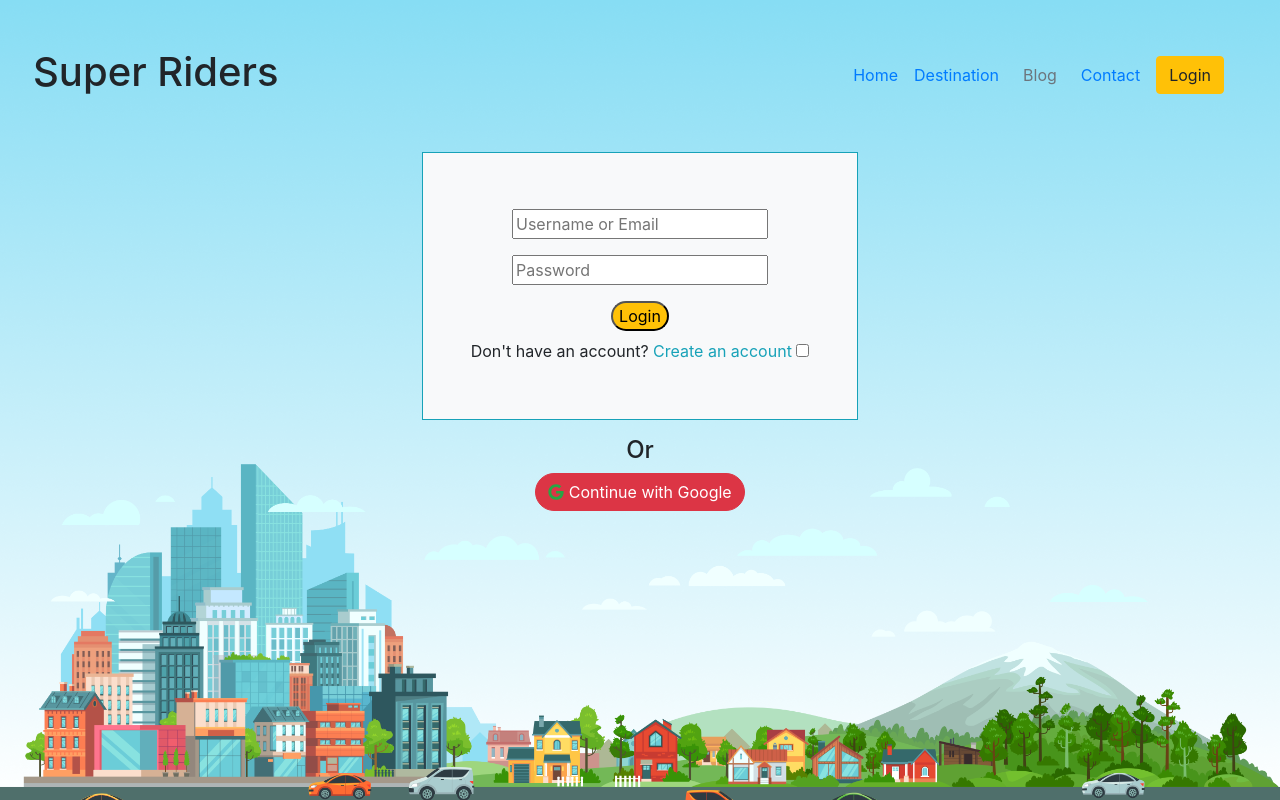
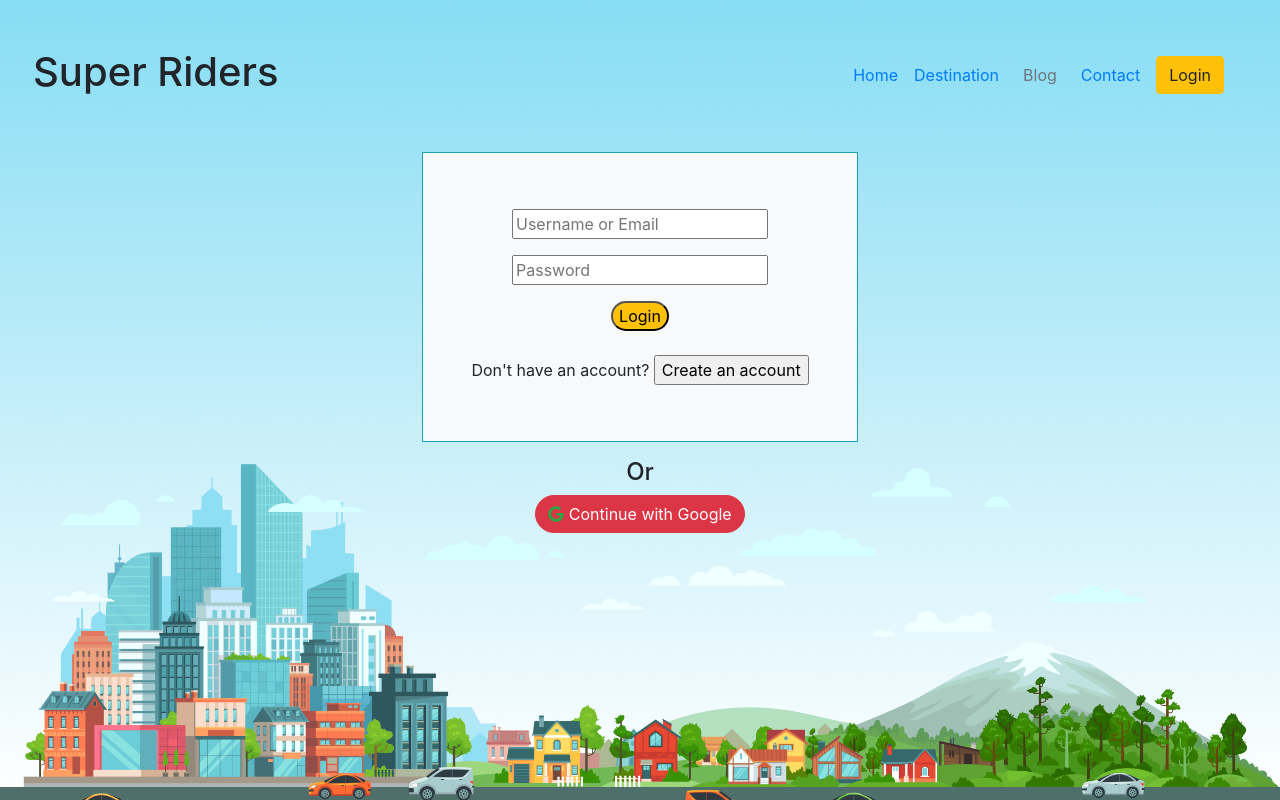
Before and after one commit to mdmehedyhassan/super-riders, a React (Create React App) app: page /login in a window 1280 px wide. Built offline with nearby package versions, Linux system fonts and the light colour scheme.

Commit message:
login btn again

```diff
--- a/src/components/Login/Login.js
+++ b/src/components/Login/Login.js
@@ -105,10 +105,10 @@ const Login = () => {
                 <input className="m-2" type="password" name="password" onBlur={handleBlur} id="" placeholder="Password" required />
                 {newUser && <input type="password" className="m-2" name="password" onBlur={handleBlur} id="" placeholder="Confirm Password" />}
 
-                <input className="m-2 bg-warning rounded-pill" type="submit" value={newUser ? "Create an account"  : "Login"} />
+                <input className="m-2 mb-4 bg-warning rounded-pill" type="submit" value={newUser ? "Create an account"  : "Login"} />
 
                 <label htmlFor="newUser">{newUser ? "Already have an account? " : "Don't have an account? "}
-                    <span className="text-info">{newUser ? 'Login' : 'Create an account'}</span> <input type="checkbox" onChange={() => setNewUser(!newUser)} name="newUser" id="" />
+                    <input type="submit" onClick={() => setNewUser(!newUser)} name="newUser" value={newUser ? 'Login' : 'Create an account'} id="" />
                 </label>
             </form>
             <p className="bg-danger text-warning">{user.error}</p>
```
